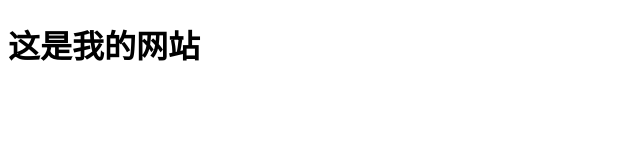
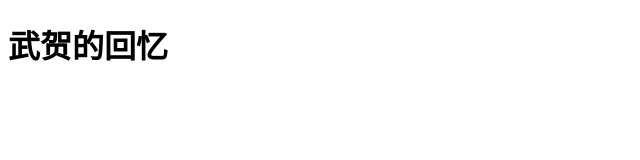
Before and after one commit to wuhe-wh/1, a plain HTML site: page index.html in a window 1280 px wide. Shown: the whole page, without its empty margins (0-640 px from the left). Drawn offline with Linux system fonts and the light colour scheme.

Commit message:
Add files via upload

```diff
--- a/index.html
+++ b/index.html
@@ -5,6 +5,6 @@
 		<title>这是武贺的网站</title>
 	</head>
 	<body>
-		<h1>这是我的网站</h1>
+		<h1>武贺的回忆</h1>
 	</body>
 </html>
```
